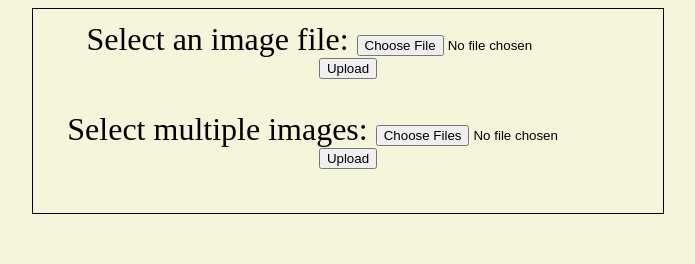
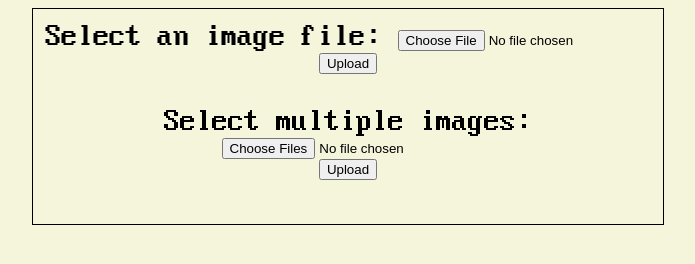
Before and after one commit to kasimirmoilanen/file-uploader, a website: page public/index.html in a window 1280 px wide. Shown: the whole page, without its empty margins (292-987 px from the left). Drawn offline with Linux system fonts and the light colour scheme.

Commit message:
Update font

```diff
--- a/public/style.css
+++ b/public/style.css
@@ -1,7 +1,15 @@
+
+@font-face {
+  font-family: 'ibm';
+  src: url('WebPlus_IBM_VGA_8x16.woff');
+  font-weight: normal;
+  font-style: normal;
+}
+
 body {
   background: beige;
+	font-family: 'ibm';
 }
-
 
 
 .row {
--- a/upload.js
+++ b/upload.js
@@ -52,8 +52,8 @@ app.post('/upload-multiple-images', (req, res) => {
     if (req.fileValidationError) {
       return res.send(req.fileValidationError);
     }
-    else if (!req.file) {
-      return res.send('Please select an image to upload.');
+    else if (!req.file && !req.body) {
+      return res.send('Please select images to upload.')
     }
     else if (err instanceof multer.MulterError) {
       return res.send(err);
```
Also changed, not shown: public/WebPlus_IBM_VGA_8x16.woff (added).
